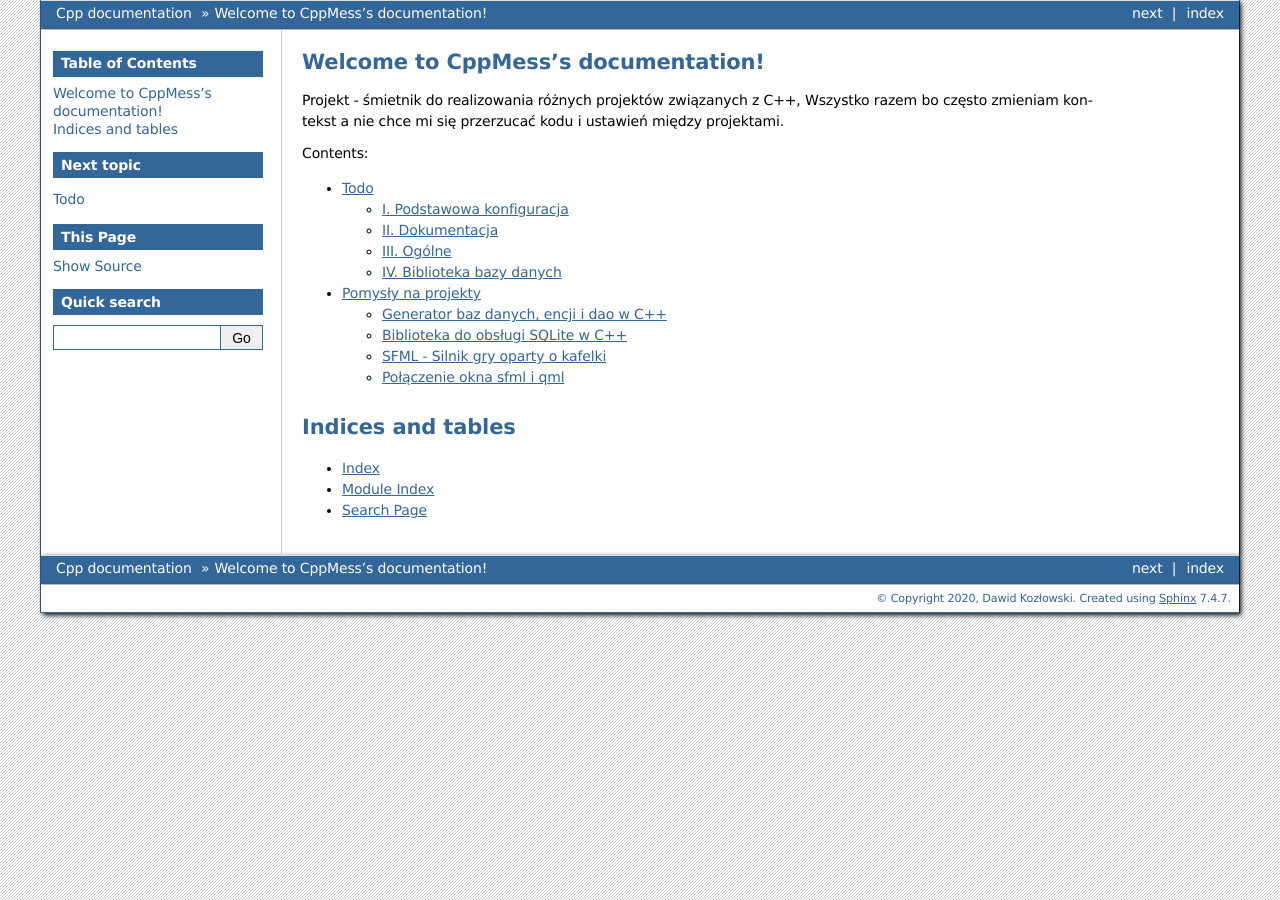
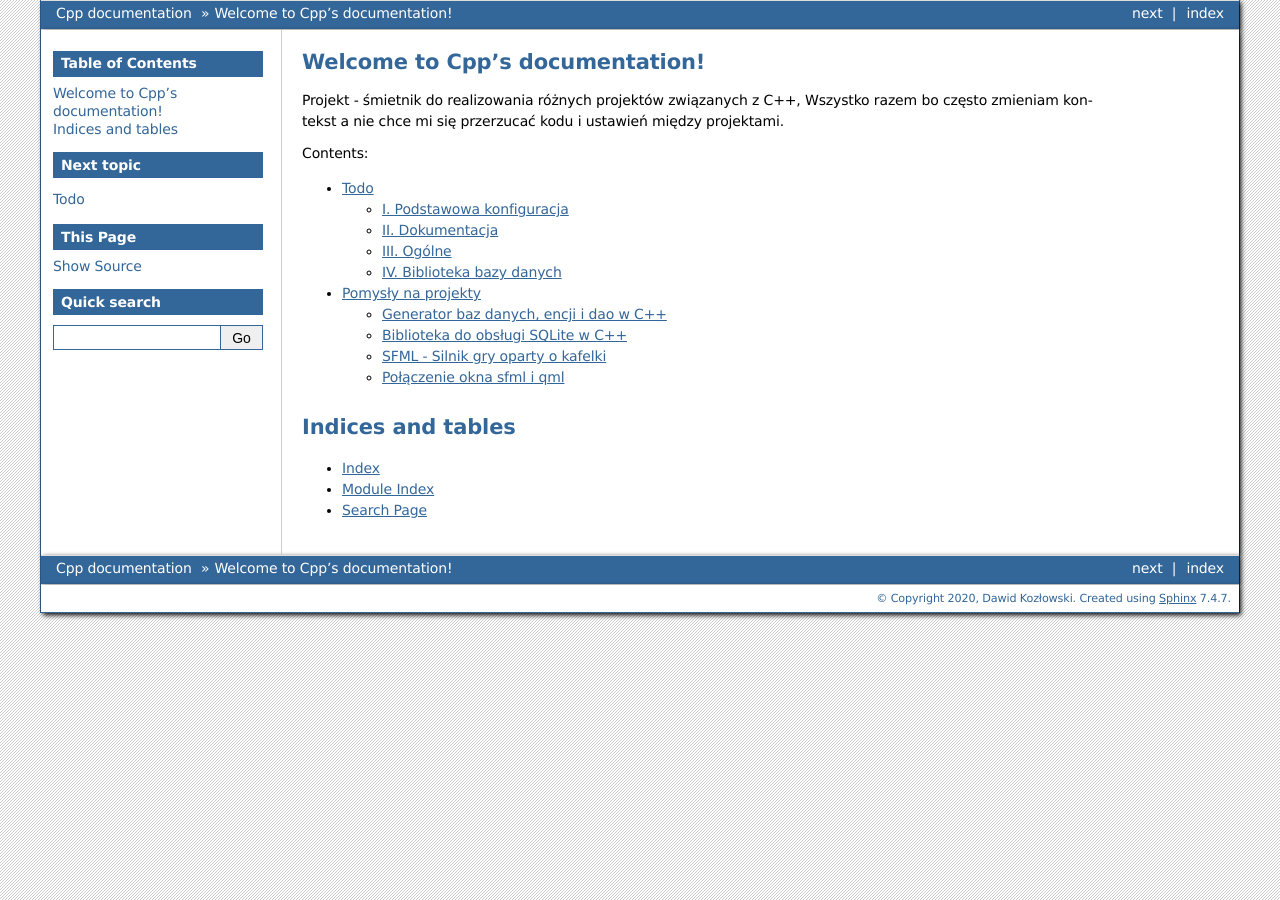
Before and after one commit to a7ecd22ff84d/Cpp, a Sphinx documentation site: the page built from Docs/source/index.rst, in a window 1280 px wide. Built offline with Sphinx 7.4.7, drawn with Linux system fonts in a browser that asks for light colours.

Commit message:
Zmiany przeróżne

```diff
--- a/CMakeLists.txt
+++ b/CMakeLists.txt
@@ -1,5 +1,5 @@
 cmake_minimum_required(VERSION 3.19)
-project(CppMess)
+project(Cpp)
 
 set(CMAKE_CXX_STANDARD 17)
 set(CMAKE_BUILD_TYPE Debug)
--- a/Docs/source/conf.py
+++ b/Docs/source/conf.py
@@ -101,7 +101,7 @@ html_static_path = ['_static']
 # -- Options for HTMLHelp output ---------------------------------------------
 
 # Output file base name for HTML help builder.
-htmlhelp_basename = 'CppMessdoc'
+htmlhelp_basename = 'Cppdoc'
 
 
 # -- Options for LaTeX output ------------------------------------------------
@@ -128,7 +128,7 @@ latex_elements = {
 # (source start file, target name, title,
 #  author, documentclass [howto, manual, or own class]).
 latex_documents = [
-    (master_doc, 'CppMess.tex', 'CppMess Documentation',
+    (master_doc, 'Cpp.tex', 'Cpp Documentation',
      'Dawid Kozłowski', 'manual'),
 ]
 
@@ -138,7 +138,7 @@ latex_documents = [
 # One entry per manual page. List of tuples
 # (source start file, name, description, authors, manual section).
 man_pages = [
-    (master_doc, 'cppmess', 'CppMess Documentation',
+    (master_doc, 'cpp', 'Cpp Documentation',
      [author], 1)
 ]
 
@@ -149,8 +149,8 @@ man_pages = [
 # (source start file, target name, title, author,
 #  dir menu entry, description, category)
 texinfo_documents = [
-    (master_doc, 'CppMess', 'CppMess Documentation',
-     author, 'CppMess', 'One line description of project.',
+    (master_doc, 'Cpp', 'Cpp Documentation',
+     author, 'Cpp', 'One line description of project.',
      'Miscellaneous'),
 ]
 
--- a/Docs/source/index.rst
+++ b/Docs/source/index.rst
@@ -1,9 +1,9 @@
-.. CppMess documentation master file, created by
+.. Cpp documentation master file, created by
    sphinx-quickstart on Mon Nov 23 13:13:28 2020.
    You can adapt this file completely to your liking, but it should at least
    contain the root `toctree` directive.
 
-Welcome to CppMess's documentation!
+Welcome to Cpp's documentation!
 ===================================
 
 Projekt - śmietnik do realizowania różnych projektów związanych z C++,
```
Also changed, not shown: 2 other files.
